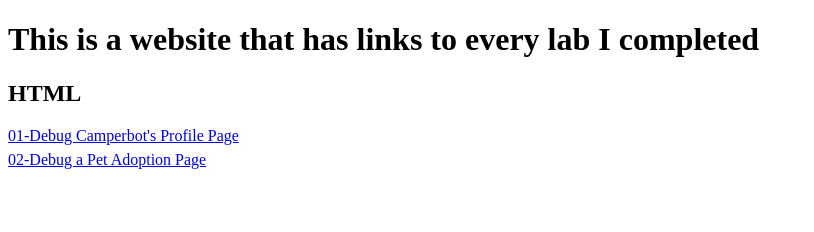
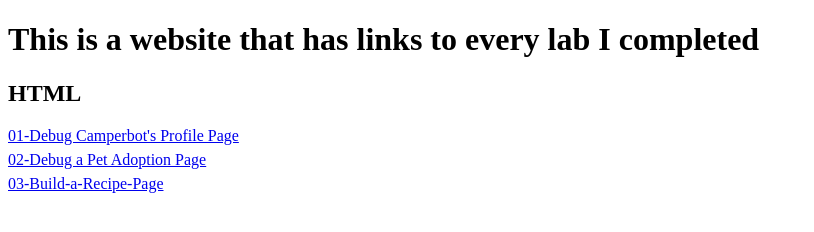
Before and after one commit to jjotteson1/FreeCodeCamp-labs, a plain HTML site: page index.html in a window 1280 px wide. Shown: the whole page, without its empty margins (0-814 px from the left). Drawn offline with Linux system fonts and the light colour scheme.

Commit message:
Add link to Build a Recipe Page lab

```diff
--- a/index.html
+++ b/index.html
@@ -13,6 +13,6 @@
   <h2>HTML</h2>
   <a href="./HTML/01-Debug-Camperbot's-Profile-Page/index.html">01-Debug Camperbot's Profile Page</a>
   <a href="./HTML/02-Debug-a-Pet-Adoption-Page/index.html">02-Debug a Pet Adoption Page</a>
-  <a href="./HTML/03-Build-a-Recipe-Page/index.html"></a>
+  <a href="./HTML/03-Build-a-Recipe-Page/index.html">03-Build-a-Recipe-Page</a>
 </body>
 </html>
```
